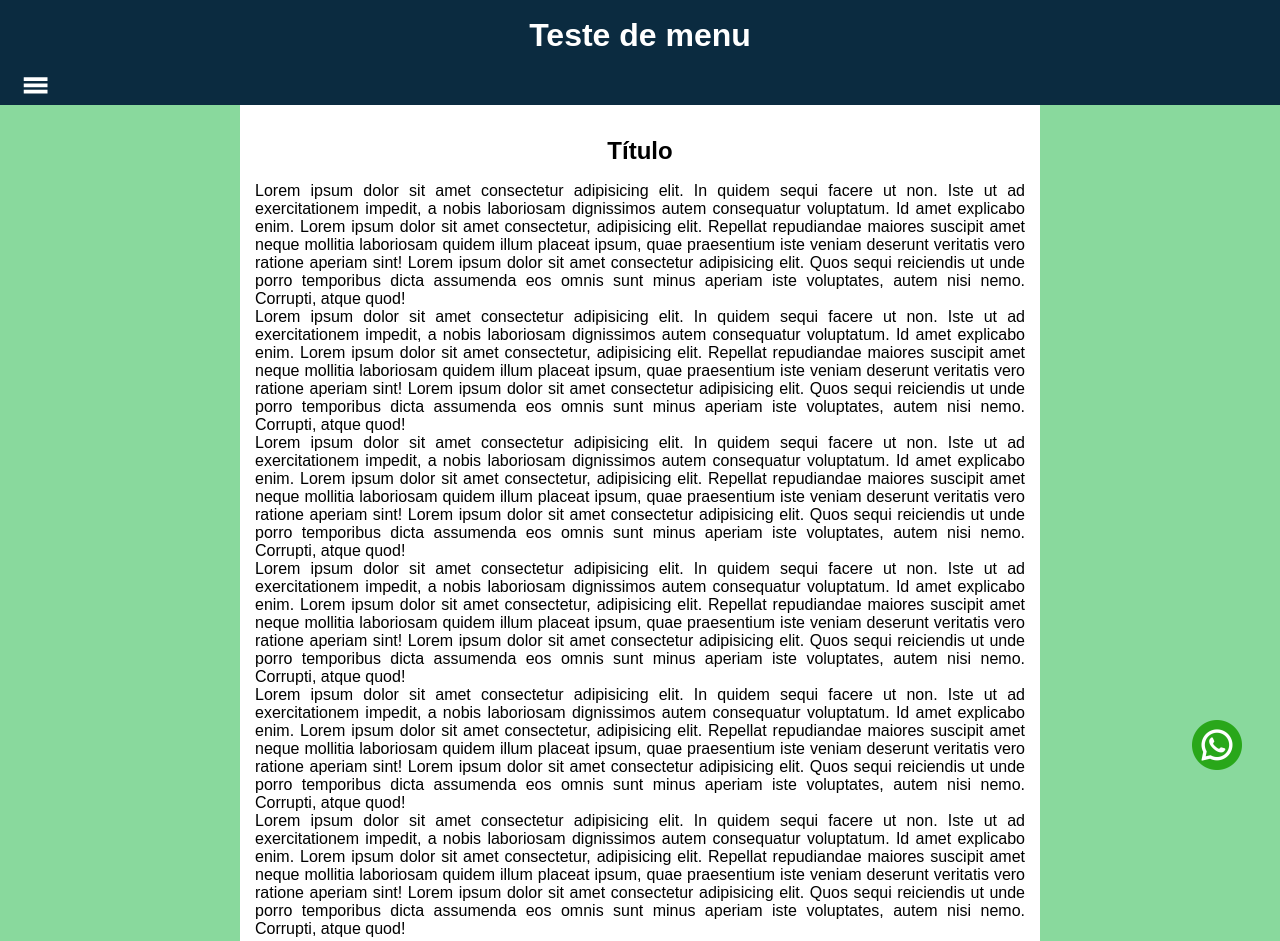
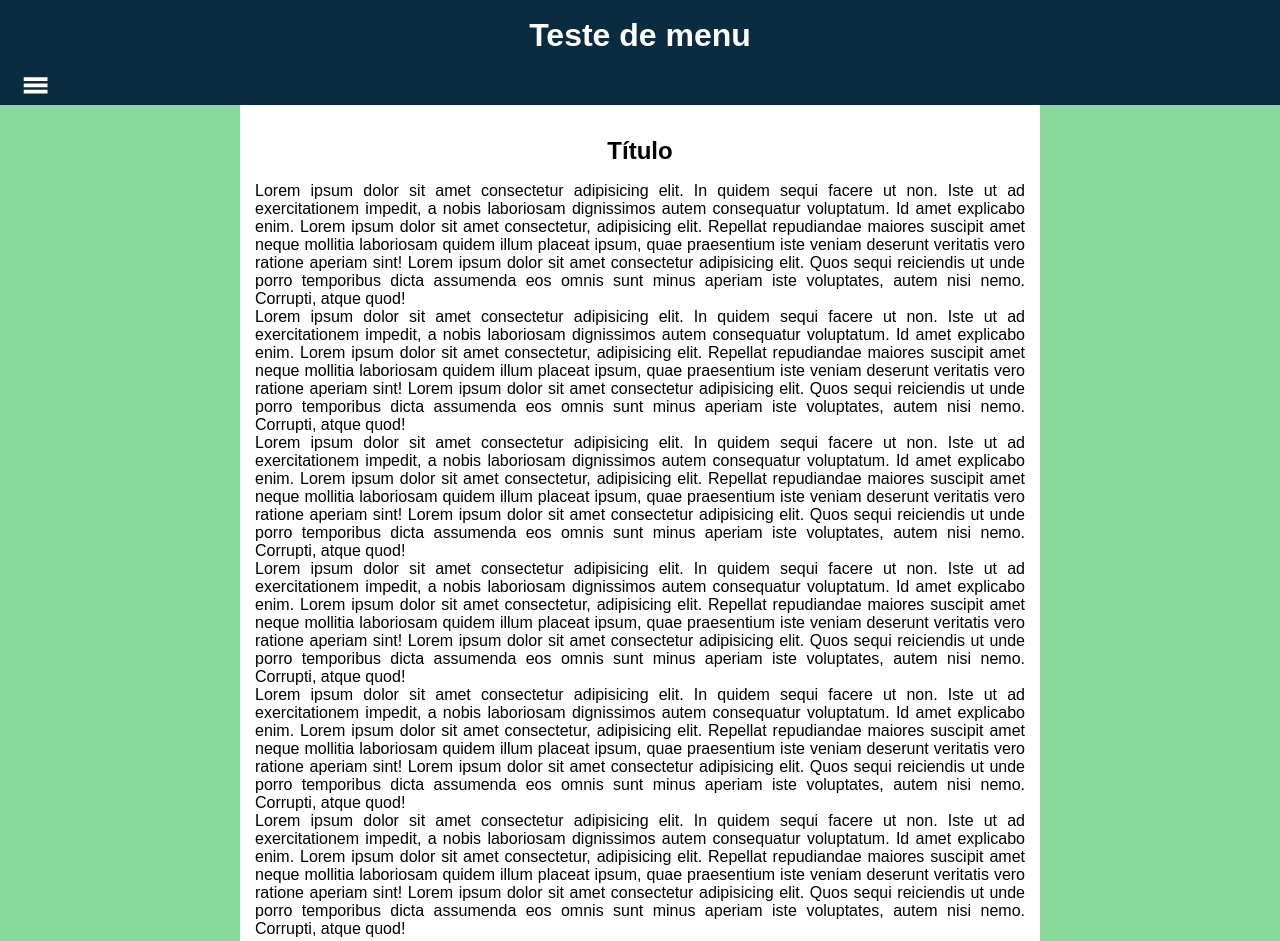
Before and after one commit to edivansilvajr/projeto-menu, a plain HTML site: page menu003/index.html in a window 1280 px wide. Shown: the top 941 px of the page. Drawn offline with Linux system fonts and the light colour scheme.

Commit message:
Retornei ao projeto menu que é o foco do repositório, deixario o whatsapp icon fixed para outro repositório

```diff
--- a/menu003/estilos/style.css
+++ b/menu003/estilos/style.css
@@ -12,14 +12,6 @@ body {
     height: 100vh;
     background-color: #89D99D;
     overflow-x: hidden;
-}
-
-header img {
-    position: fixed;
-    top: 90%;
-    right: 3%;
-    width: 50px;
-    backface-visibility: hidden;
 }
 
 #sideBar {
--- a/menu003/index.html
+++ b/menu003/index.html
@@ -3,7 +3,7 @@
 <head>
     <meta charset="UTF-8">
     <meta http-equiv="X-UA-Compatible" content="IE=edge">
-    <meta name="viewport" content="width=device-width, initial-scale=1.0, user-scalable=no">
+    <meta name="viewport" content="width=device-width, initial-scale=1.0">
     <title>Menu003</title>
     <link href="https://fonts.googleapis.com/icon?family=Material+Icons" rel="stylesheet">
     <link rel="stylesheet" href="estilos/style.css">
@@ -61,9 +61,6 @@
             menu
         </span>
 
-        <a href="https://wa.me/5511941956789">
-            <img src="imagens/whatsapp-100x100.png" alt="Ícone do whatsapp para entrar em contato">
-        </a>
     </header>
     <main>
         <h2>Título</h2>
```
Also changed, not shown: menu003/imagens/whatsapp-100x100.png (deleted).
